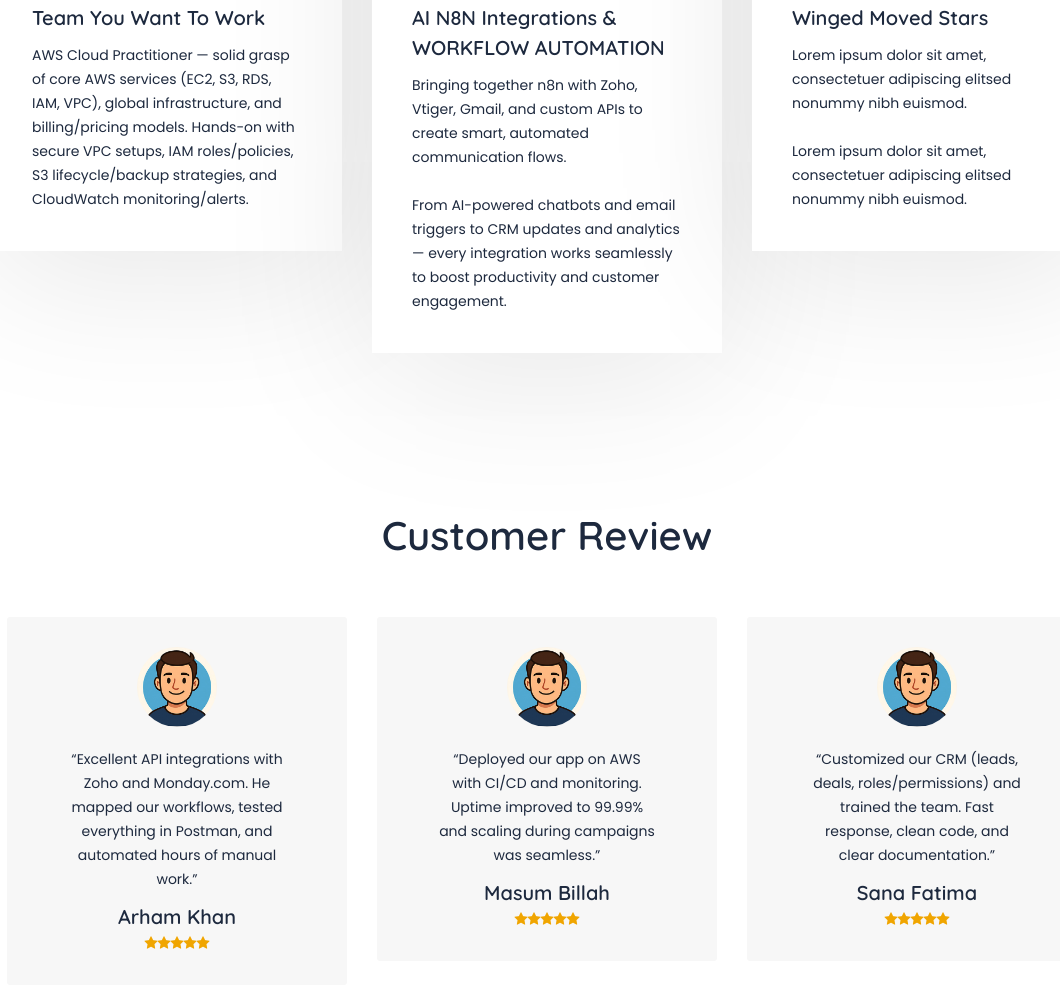
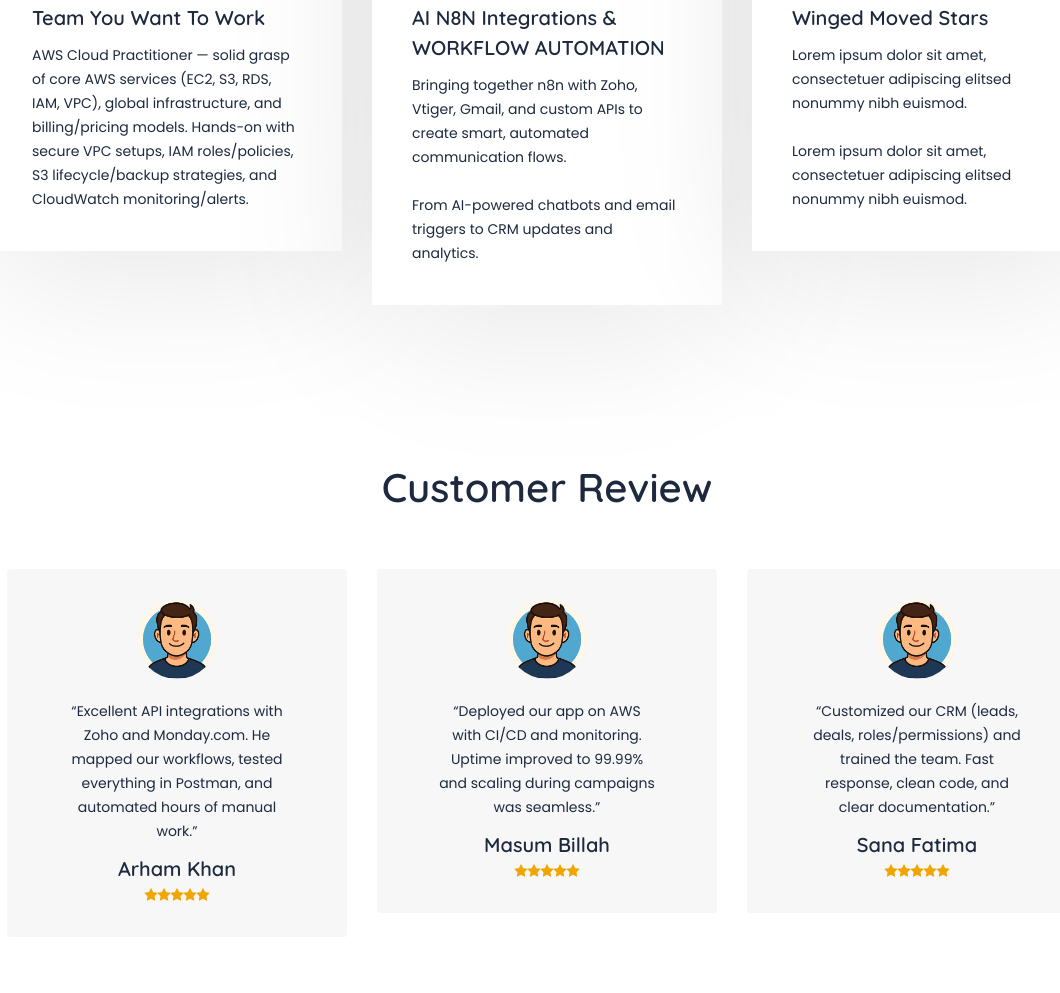
Before and after one commit to saadrauf1875/portfolio, a plain HTML site: page index.html in a window 1280 px wide. Shown: the part 5173-6166 px from the top of the page, without its empty margins (93-1153 px from the left). Drawn offline with Linux system fonts and the light colour scheme.

Commit message:
Update index.html

```diff
--- a/index.html
+++ b/index.html
@@ -749,7 +749,7 @@ Hands-on with secure VPC setups, IAM roles/policies, S3 lifecycle/backup strateg
 							<div class="single_blog_dsc">
 								<h3><a href="#">AI N8N Integrations & WORKFLOW AUTOMATION </a></h3>
 								<p>Bringing together n8n with Zoho, Vtiger, Gmail, and custom APIs to create smart, automated communication flows.</p><br>
-								<p>From AI-powered chatbots and email triggers to CRM updates and analytics — every integration works seamlessly to boost productivity and customer engagement.</p>
+								<p>From AI-powered chatbots and email triggers to CRM updates and analytics.</p>
 							</div>
 						</div>
 					</div><!-- END COL -->
```
